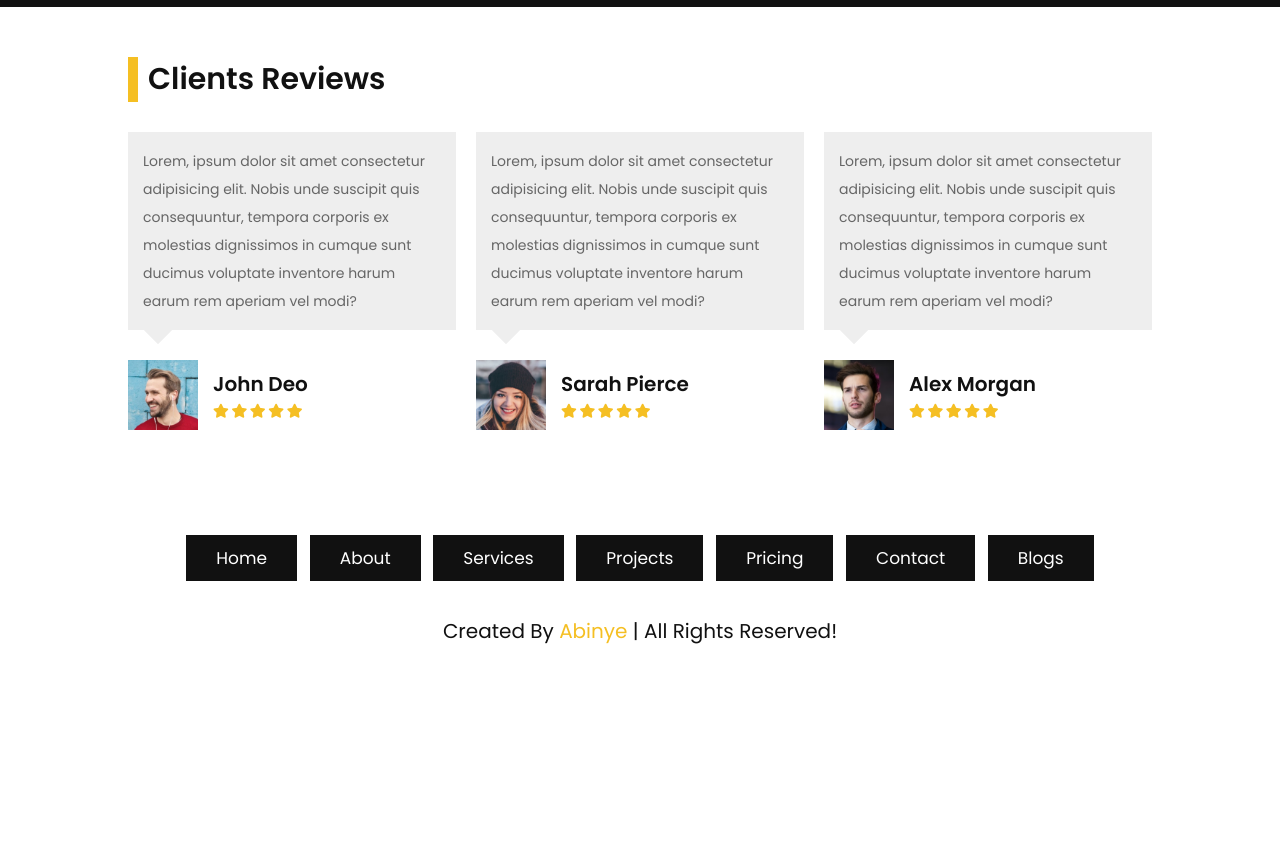
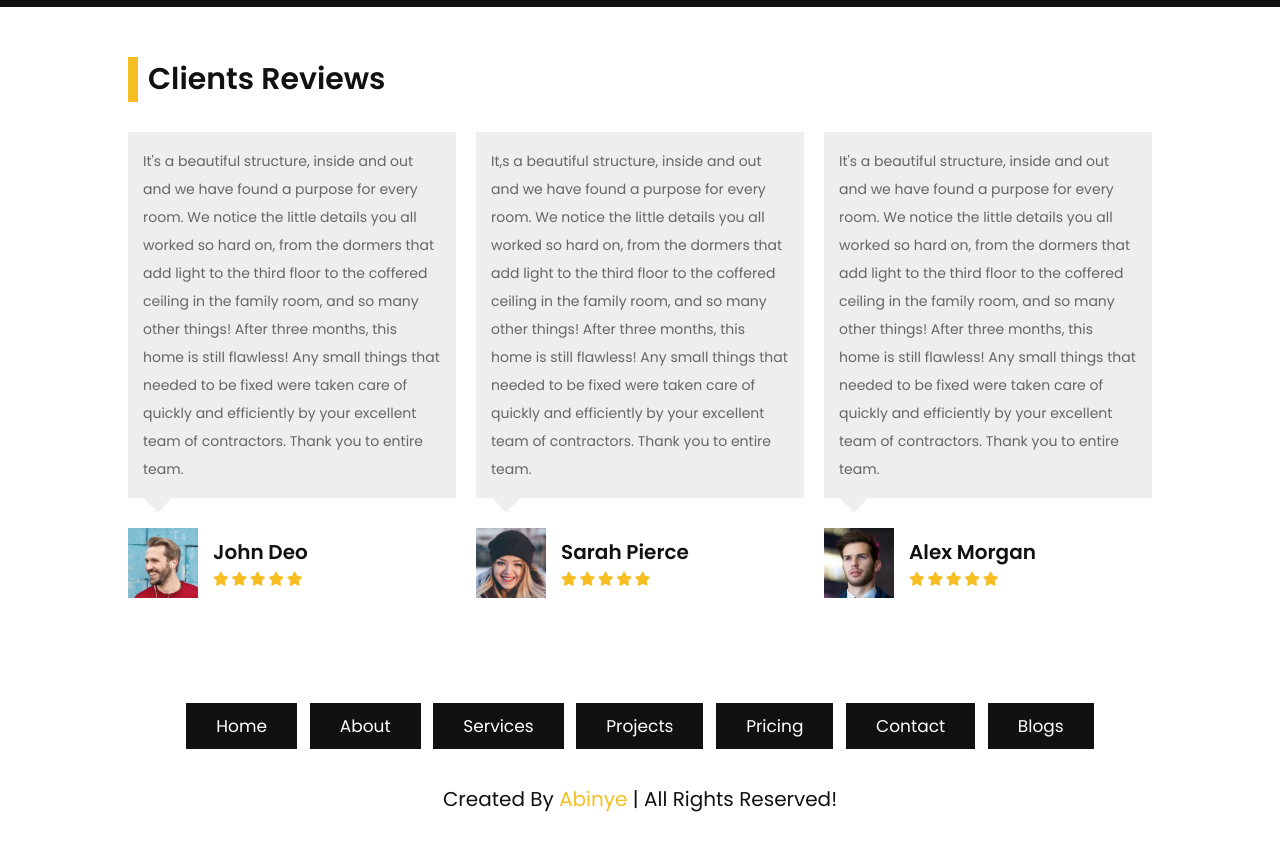
Before and after one commit to abinyebrown/engineering, a plain HTML site: page projects.html in a window 1280 px wide. Shown: the part 1220-2070 px from the top of the page. Before the commit the page ends 1916 px from the top, so only its background shows below. Drawn offline with nearby package versions, Linux system fonts and the light colour scheme; some packages are replaced by stand-ins of ours; a script that the page names is missing.

Commit message:
engineering

```diff
--- a/projects.html
+++ b/projects.html
@@ -189,7 +189,7 @@
             <div class="swiper-wrapper">
 
                 <div class="swiper-slide slide">
-                    <p>Lorem, ipsum dolor sit amet consectetur adipisicing elit. Nobis unde suscipit quis consequuntur, tempora corporis ex molestias dignissimos in cumque sunt ducimus voluptate inventore harum earum rem aperiam vel modi?</p>
+                    <p>It's a beautiful structure, inside and out and we have found a purpose for every room. We notice the little details you all worked so hard on, from the dormers that add light to the third floor to the coffered ceiling in the family room, and so many other things! After three months, this home is still flawless! Any small things that needed to be fixed were taken care of quickly and efficiently by your excellent team of contractors. Thank you to entire team.</p>
                     <div class="user">
                         <img src="images/pic-1.png" alt="">
                         <div class="info">
@@ -206,7 +206,7 @@
                 </div>
 
                 <div class="swiper-slide slide">
-                    <p>Lorem, ipsum dolor sit amet consectetur adipisicing elit. Nobis unde suscipit quis consequuntur, tempora corporis ex molestias dignissimos in cumque sunt ducimus voluptate inventore harum earum rem aperiam vel modi?</p>
+                    <p>It,s a beautiful structure, inside and out and we have found a purpose for every room. We notice the little details you all worked so hard on, from the dormers that add light to the third floor to the coffered ceiling in the family room, and so many other things! After three months, this home is still flawless! Any small things that needed to be fixed were taken care of quickly and efficiently by your excellent team of contractors. Thank you to entire team.</p>
                     <div class="user">
                         <img src="images/pic-2.png" alt="">
                         <div class="info">
@@ -223,7 +223,7 @@
                 </div>
 
                 <div class="swiper-slide slide">
-                    <p>Lorem, ipsum dolor sit amet consectetur adipisicing elit. Nobis unde suscipit quis consequuntur, tempora corporis ex molestias dignissimos in cumque sunt ducimus voluptate inventore harum earum rem aperiam vel modi?</p>
+                    <p>It's a beautiful structure, inside and out and we have found a purpose for every room. We notice the little details you all worked so hard on, from the dormers that add light to the third floor to the coffered ceiling in the family room, and so many other things! After three months, this home is still flawless! Any small things that needed to be fixed were taken care of quickly and efficiently by your excellent team of contractors. Thank you to entire team.</p>
                     <div class="user">
                         <img src="images/pic-3.png" alt="">
                         <div class="info">
@@ -240,7 +240,7 @@
                 </div>
 
                 <div class="swiper-slide slide">
-                    <p>Lorem, ipsum dolor sit amet consectetur adipisicing elit. Nobis unde suscipit quis consequuntur, tempora corporis ex molestias dignissimos in cumque sunt ducimus voluptate inventore harum earum rem aperiam vel modi?</p>
+                    <p>It's a beautiful structure, inside and out and we have found a purpose for every room. We notice the little details you all worked so hard on, from the dormers that add light to the third floor to the coffered ceiling in the family room, and so many other things! After three months, this home is still flawless! Any small things that needed to be fixed were taken care of quickly and efficiently by your excellent team of contractors. Thank you to entire team.</p>
                     <div class="user">
                         <img src="images/pic-4.png" alt="">
                         <div class="info">
@@ -257,7 +257,7 @@
                 </div>
 
                 <div class="swiper-slide slide">
-                    <p>Lorem, ipsum dolor sit amet consectetur adipisicing elit. Nobis unde suscipit quis consequuntur, tempora corporis ex molestias dignissimos in cumque sunt ducimus voluptate inventore harum earum rem aperiam vel modi?</p>
+                    <p>It's a beautiful structure, inside and out and we have found a purpose for every room. We notice the little details you all worked so hard on, from the dormers that add light to the third floor to the coffered ceiling in the family room, and so many other things! After three months, this home is still flawless! Any small things that needed to be fixed were taken care of quickly and efficiently by your excellent team of contractors. Thank you to entire team.</p>
                     <div class="user">
                         <img src="images/pic-5.png" alt="">
                         <div class="info">
@@ -274,7 +274,7 @@
                 </div>
 
                 <div class="swiper-slide slide">
-                    <p>Lorem, ipsum dolor sit amet consectetur adipisicing elit. Nobis unde suscipit quis consequuntur, tempora corporis ex molestias dignissimos in cumque sunt ducimus voluptate inventore harum earum rem aperiam vel modi?</p>
+                    <p>It,s a beautiful structure, inside and out and we have found a purpose for every room. We notice the little details you all worked so hard on, from the dormers that add light to the third floor to the coffered ceiling in the family room, and so many other things! After three months, this home is still flawless! Any small things that needed to be fixed were taken care of quickly and efficiently by your excellent team of contractors. Thank you to entire team.</p>
                     <div class="user">
                         <img src="images/pic-6.png" alt="">
                         <div class="info">
```
Also changed, not shown: about.html (+10 -2 lines).
